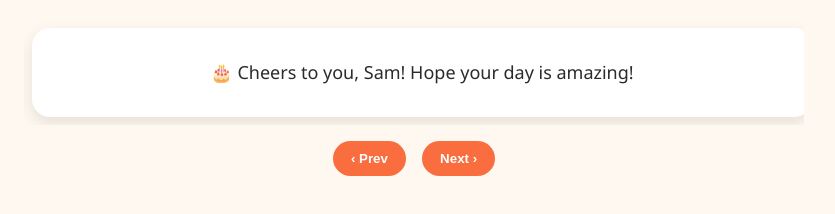
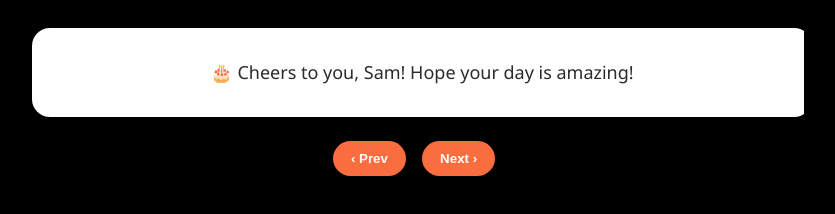
Before and after one commit to JDI-IT/Guru, a plain HTML site: page index.html in a window 1280 px wide. Shown: the whole page, without its empty margins (226-1061 px from the left). Drawn offline with nearby package versions, Linux system fonts and the light colour scheme.

Commit message:
Change background color to black

```diff
--- a/index.html
+++ b/index.html
@@ -12,7 +12,7 @@
   <style>
     /* 🎨 ==== THEME COLORS ==== */
     :root {
-      --bg: #fff8f0;       /* page background */
+      --bg: #000000;       /* page background */
       --card: #ffffff;     /* slide background */
       --accent: #f96d3e;   /* button color */
       --text: #2b2b2b;     /* text color */
```
